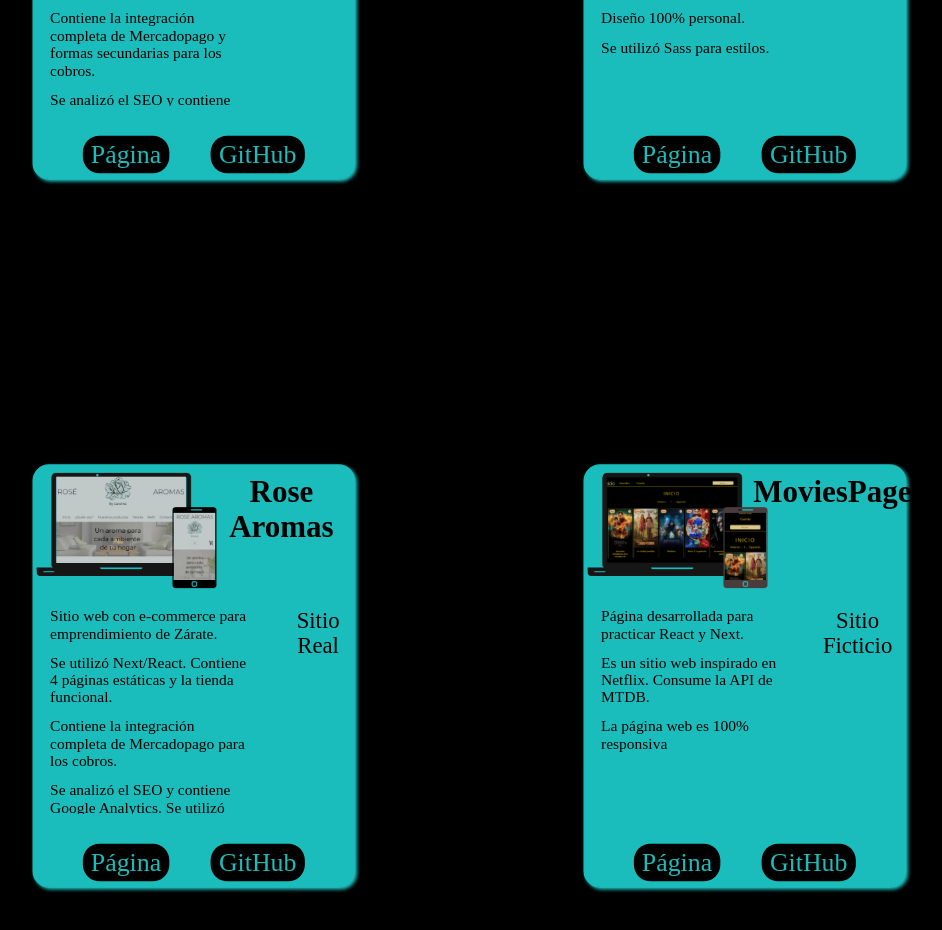
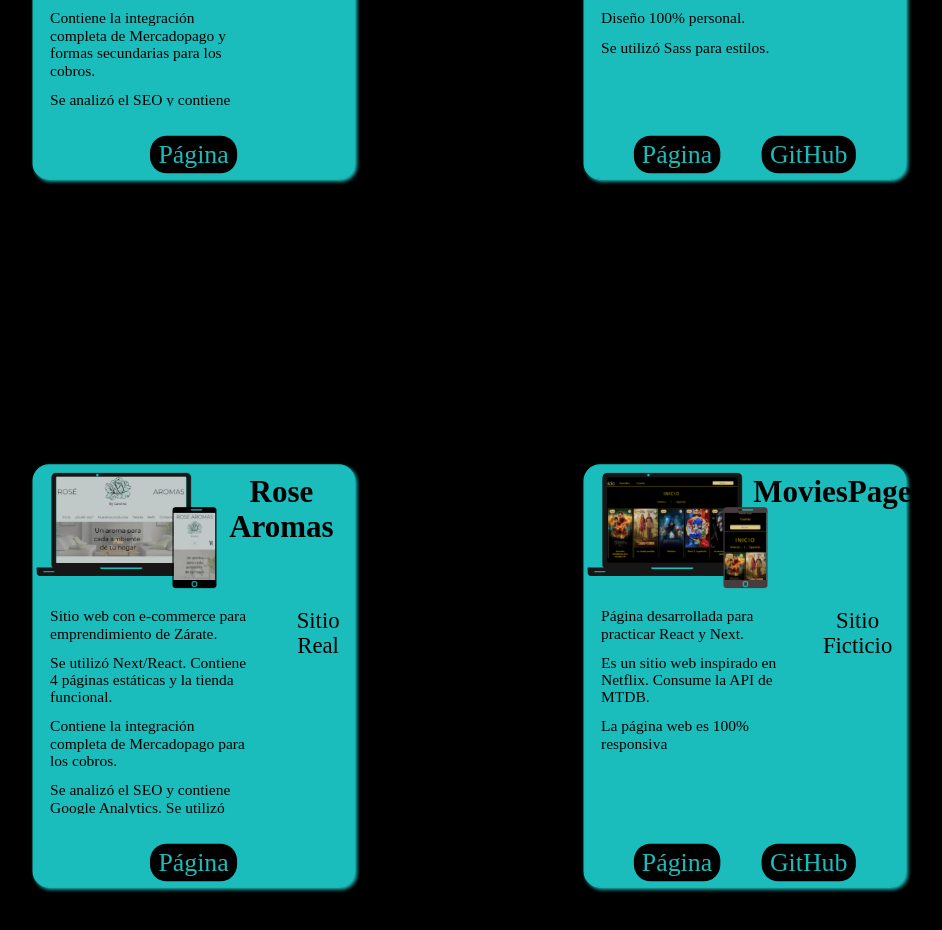
Before and after one commit to TimoteoGambella/PersonalTimoteoGambella, a React (Create React App) app: page / in a window 1280 px wide. Shown: the part 7800-8730 px from the top of the page, without its empty margins (171-1113 px from the left). Built offline with nearby package versions, Linux system fonts and the light colour scheme; a web font is replaced by a local one.

Commit message:
href proyectos

```diff
--- a/src/components/cardProyectos/CardProyectos.js
+++ b/src/components/cardProyectos/CardProyectos.js
@@ -18,7 +18,7 @@ export default function CardProyectos({fondo,fondoSML,tipo,descripcion,title,pag
                     </div>
                     <div className="botones">
                         <a href={page} target="_blank" aria-label="Pagina"  rel="noreferrer">Página</a>
-                        <a href={git} target="_blank" aria-label="GitHub"  rel="noreferrer">GitHub</a>
+                        {git!==""&&<a href={git} target="_blank" aria-label="GitHub"  rel="noreferrer">GitHub</a>}
                     </div>
                 </div>
             </div>
```
